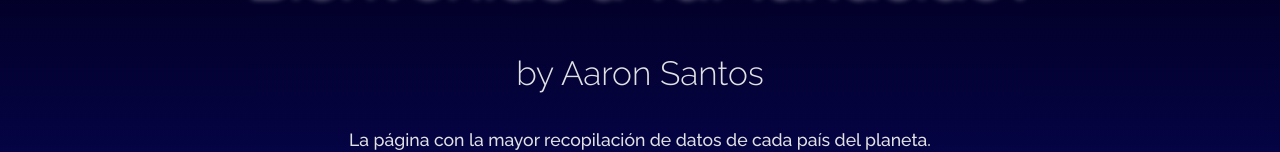
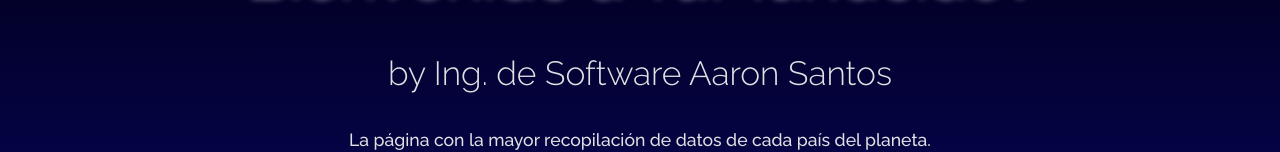
Before and after one commit to AaronSantos-Next11/TuMundo.dev_React_ViteJS, a React (Vite) app: page / in a window 1280 px wide. Shown: the part 292-444 px from the top of the page. Built offline with nearby package versions, Linux system fonts and the light colour scheme; no server answers.

Commit message:
Actualización en el cambio del texto de inicio

```diff
--- a/src/app/home/HomePage.jsx
+++ b/src/app/home/HomePage.jsx
@@ -117,7 +117,7 @@ export default function HomePage() {
           </Typography>
 
           <Typography variant="h2" color="#e0e1e3" fontSize={fontsize_h2} align="center" margin={1}>
-            by Aaron Santos
+            by Ing. de Software Aaron Santos
           </Typography>
 
           {/* Eslogan de la pagina */}
```
